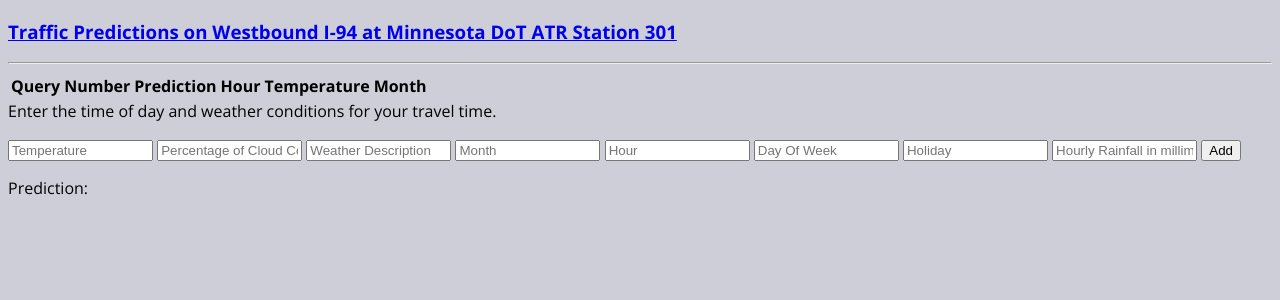
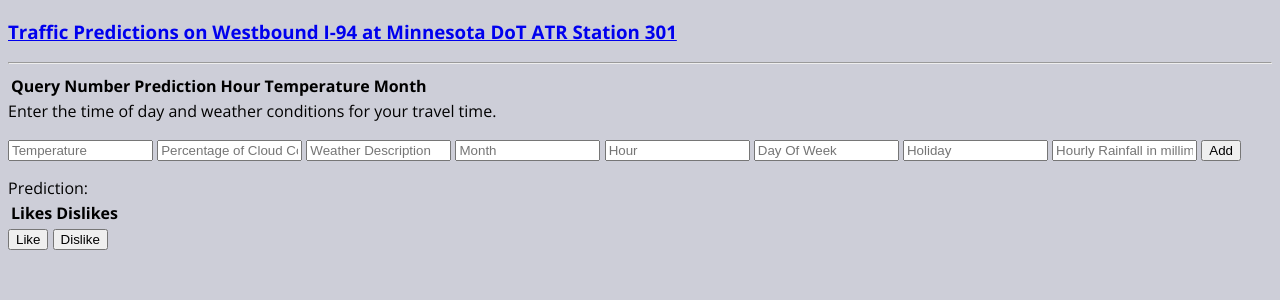
Before and after one commit to richard-hathaway-897/2022-msia423-hathaway-richard-project, a Flask app: page / in a window 1280 px wide. Shown: the top 300 px of the page. Run offline with Flask 2, Linux system fonts and the light colour scheme; data that the repository does not hold is empty; parts of the project's set-up code (start-up, migrations or seed data) failed here and were passed over.

Commit message:
Created ability to like or dislike the app

```diff
--- a/app.py
+++ b/app.py
@@ -8,7 +8,7 @@
 
 # For setting up the Flask-SQLAlchemy database session
 #from src.add_songs import Tracks, TrackManager
-from src.create_tables_rds import QueryManager, HistoricalQueries
+from src.create_tables_rds import QueryManager, HistoricalQueries, AppMetrics
 import src.predict
 import config.config
 import src.validate
@@ -55,7 +55,7 @@
         user_query = query_manager.session.query(HistoricalQueries).order_by(app.config["ROW_SORT_BY"]).limit(
             app.config["MAX_ROWS_SHOW"]).all()
         logger.debug("Index page accessed")
-        return render_template('index.html', user_query=user_query)
+
         # Return template if the search to index.html succeeds
     except sqlite3.OperationalError as e:
         logger.error(
@@ -73,15 +73,34 @@
         traceback.print_exc()
         logger.error("Not able to display tracks, error page returned")
         return render_template('error.html')
+    else:
+        try:
+            like_dislike_count = query_manager.session.query(AppMetrics).all()
+        except sqlite3.OperationalError as e:
+            logger.error(
+                "Error page returned. Not able to query local sqlite database: %s."
+                " Error: %s ",
+                app.config['SQLALCHEMY_DATABASE_URI'], e)
+            return render_template('error.html')
+        except sqlalchemy.exc.OperationalError as e:
+            logger.error(
+                "Error page returned. Not able to query MySQL database: %s. "
+                "Error: %s ",
+                app.config['SQLALCHEMY_DATABASE_URI'], e)
+            return render_template('error.html')
+        except:
+            traceback.print_exc()
+            logger.error("Not able to display tracks, error page returned")
+            return render_template('error.html')
+        else:
+            logger.debug("Index page accessed")
+            return render_template('index.html', user_query=user_query, like_dislike_count=like_dislike_count)
 
 
 
 @app.route('/add', methods=['POST'])
 def enter_query_parameters():
-    """View that process a POST with new song input
-
-    Returns:
-        redirect to index page
+    """
     """
 
     # TODO: Is hardcoding these column names bad?
@@ -141,6 +160,25 @@
         query_manager.increment_query_count(query_params=new_query_params)
         return redirect(url_for('index'))
 
+
+@app.route('/like', methods=['POST'])
+def increment_like_dislike():
+    """
+    """
+    logger.info("Starting")
+    if query_manager.session.query(AppMetrics).count() == 0:
+        query_manager.create_like_dislike()
+
+    if request.form["choice"] == "Like":
+        query_manager.increment_like()
+        logger.info("Incremented like")
+    else:
+        query_manager.increment_dislike()
+        logger.info("Incremented dislike")
+    return redirect(url_for('index'))
+
+
+
 if __name__ == '__main__':
     app.run(debug=app.config["DEBUG"], port=app.config["PORT"],
             host=app.config["HOST"])
--- a/app/templates/index.html
+++ b/app/templates/index.html
@@ -37,7 +37,7 @@
          </tbody>
     </table>
 
-    <div id = "form_title", class = "index_headers">
+    <div id = "form_title" class = "index_headers">
         Enter the time of day and weather conditions for your travel time.
     </div>
       <form action="{{ url_for('enter_query_parameters') }}" method=post class=enter-query-parameters>
@@ -57,6 +57,35 @@
     <div id = "prediction_title" class = "index_headers">
         Prediction:
     </div>
+    <div>
+        <table>
+            <thead>
+                <tr>
+                   <th>Likes</th>
+                   <th>Dislikes</th>
+                </tr>
+
+            </thead>
+            <tbody>
+                {% for like_dislike in like_dislike_count %}
+                   <tr>
+                       <td>{{ like_dislike.likes }}</td>
+                       <td>{{ like_dislike.dislikes }}</td>
+                   </tr>
+                {% endfor %}
+         </tbody>
+        </table>
+
+
+    </div>
+    <div id = "user_feedback">
+        <form action="{{ url_for('increment_like_dislike') }}" method=post class="increment_like_dislike">
+            <input type=submit name=choice value=Like>
+            <input type=submit name=choice value=Dislike>
+        </form>
+    </div>
+
+
 
 </body>
 </html>
```
Also changed, not shown: src/create_tables_rds.py (+37 -19 lines).
